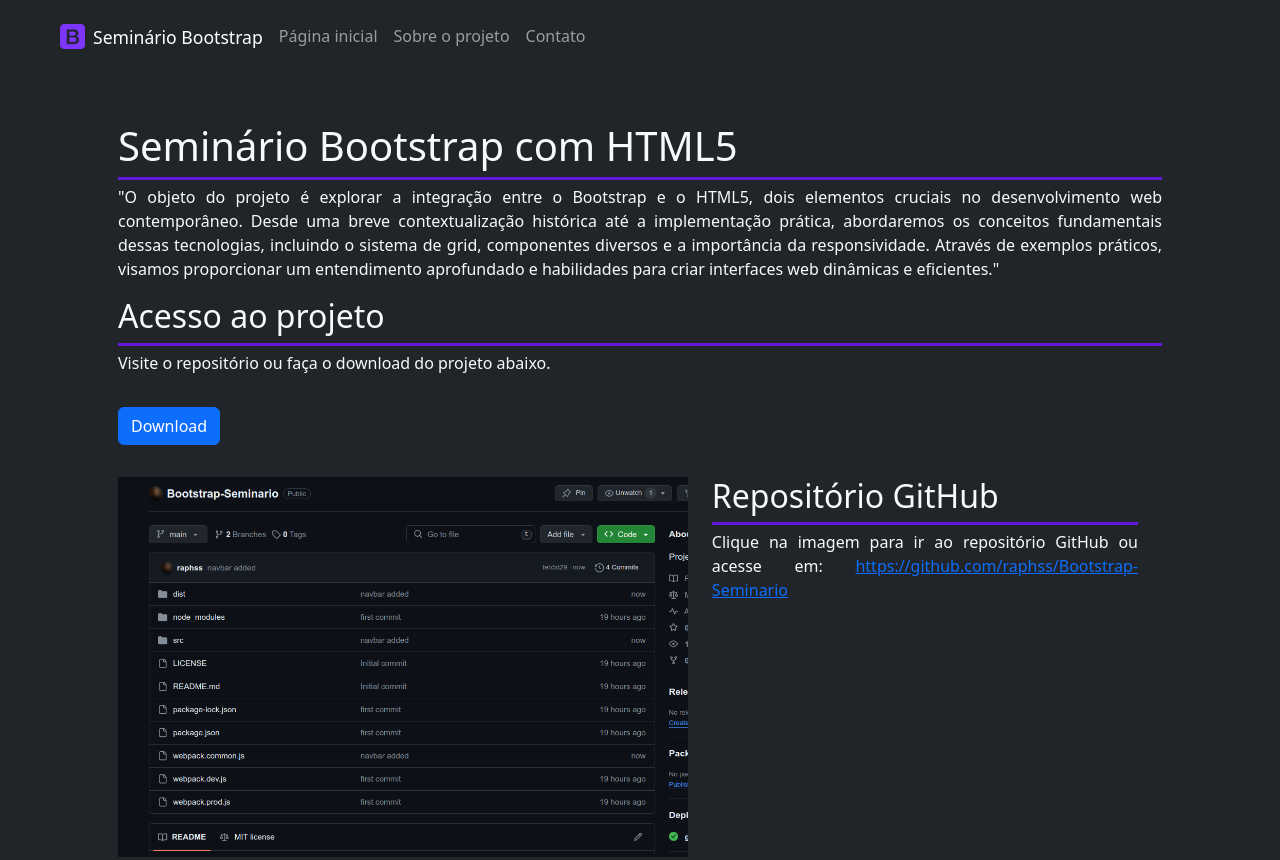
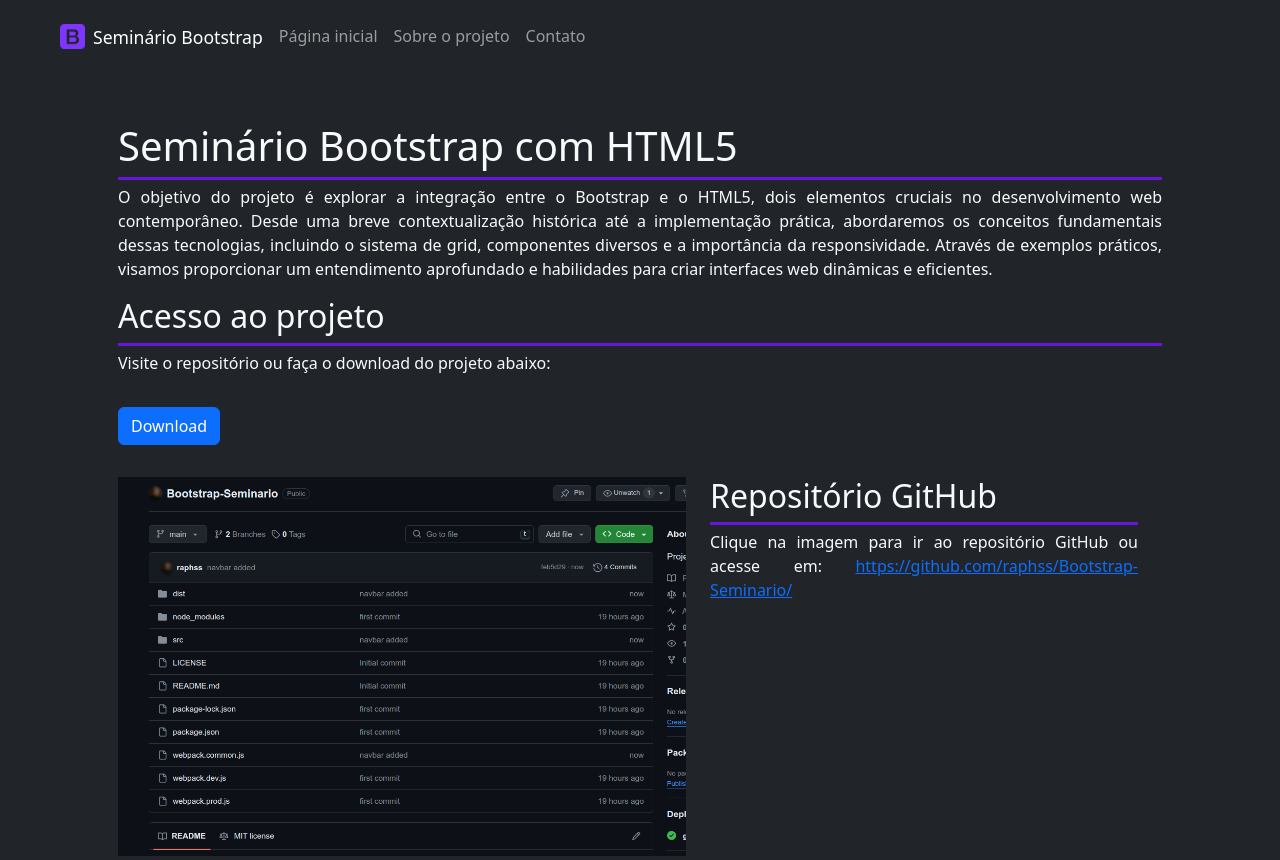
Before and after one commit to raphss/Bootstrap-Seminario, a website built with webpack: page src/index.html in a window 1280 px wide. Shown: the top 860 px of the page. Built offline with nearby package versions, Linux system fonts and the light colour scheme.

Commit message:
first commit

```diff
--- a/src/index.html
+++ b/src/index.html
@@ -45,14 +45,14 @@
     <div class="container content-container p-5">
 
         <h1>Seminário Bootstrap com HTML5</h1>
-        <p>"O objeto do projeto é explorar a integração entre o Bootstrap e o HTML5, dois elementos cruciais no
+        <p>O objetivo do projeto é explorar a integração entre o Bootstrap e o HTML5, dois elementos cruciais no
             desenvolvimento web contemporâneo. Desde uma breve contextualização histórica até a implementação prática,
             abordaremos os conceitos fundamentais dessas tecnologias, incluindo o sistema de grid, componentes diversos
             e a importância da responsividade. Através de exemplos práticos, visamos proporcionar um entendimento
-            aprofundado e habilidades para criar interfaces web dinâmicas e eficientes."</p>
+            aprofundado e habilidades para criar interfaces web dinâmicas e eficientes.</p>
 
         <h2>Acesso ao projeto</h2>
-        <p>Visite o repositório ou faça o download do projeto abaixo.</p>
+        <p>Visite o repositório ou faça o download do projeto abaixo:</p>
 
         <a href="https://github.com/raphss/Bootstrap-Seminario/archive/refs/heads/main.zip" download>
             <button class="btn btn-primary my-3">Download</button><br>
@@ -64,8 +64,8 @@
             <div class="px-4 github-div">
                 <h2>Repositório GitHub</h2>
                 <p>Clique na imagem para ir ao repositório GitHub ou acesse em:
-                    <a href="https://github.com/raphss/Bootstrap-Seminario ">
-                        https://github.com/raphss/Bootstrap-Seminario
+                    <a href="https://github.com/raphss/Bootstrap-Seminario/" target="_blank">
+                        https://github.com/raphss/Bootstrap-Seminario/
                     </a>
                 </p>
             </div>
```
Also changed, not shown: dist/index.html.
